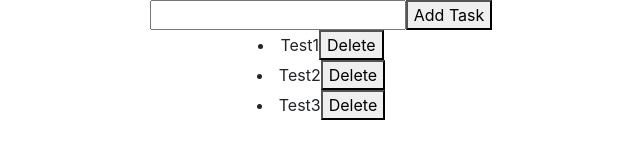
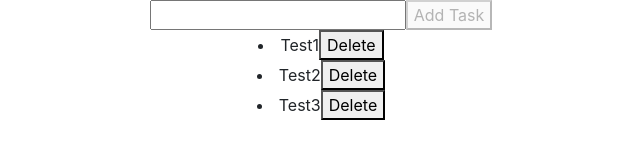
Before and after one commit to Mikirtumov/React-Todo, a React (Create React App) app: page / in a window 1280 px wide. Shown: the top 160 px of the page, without its empty margins (319-959 px from the left). Built offline with nearby package versions, Linux system fonts and the light colour scheme.

Commit message:
on button addtask trim added

```diff
--- a/src/TodoCreateForm.js
+++ b/src/TodoCreateForm.js
@@ -13,7 +13,7 @@ function TodoCreateForm(props) {
     return (
         <div>
             <input type="text" value={task} onChange={e => setTask(e.target.value)} />
-            <button onClick={addTask}>Add Task</button>
+            <button onClick={addTask} disabled={task.trim() === ''}>Add Task</button>
         </div>
     );
 }
```
